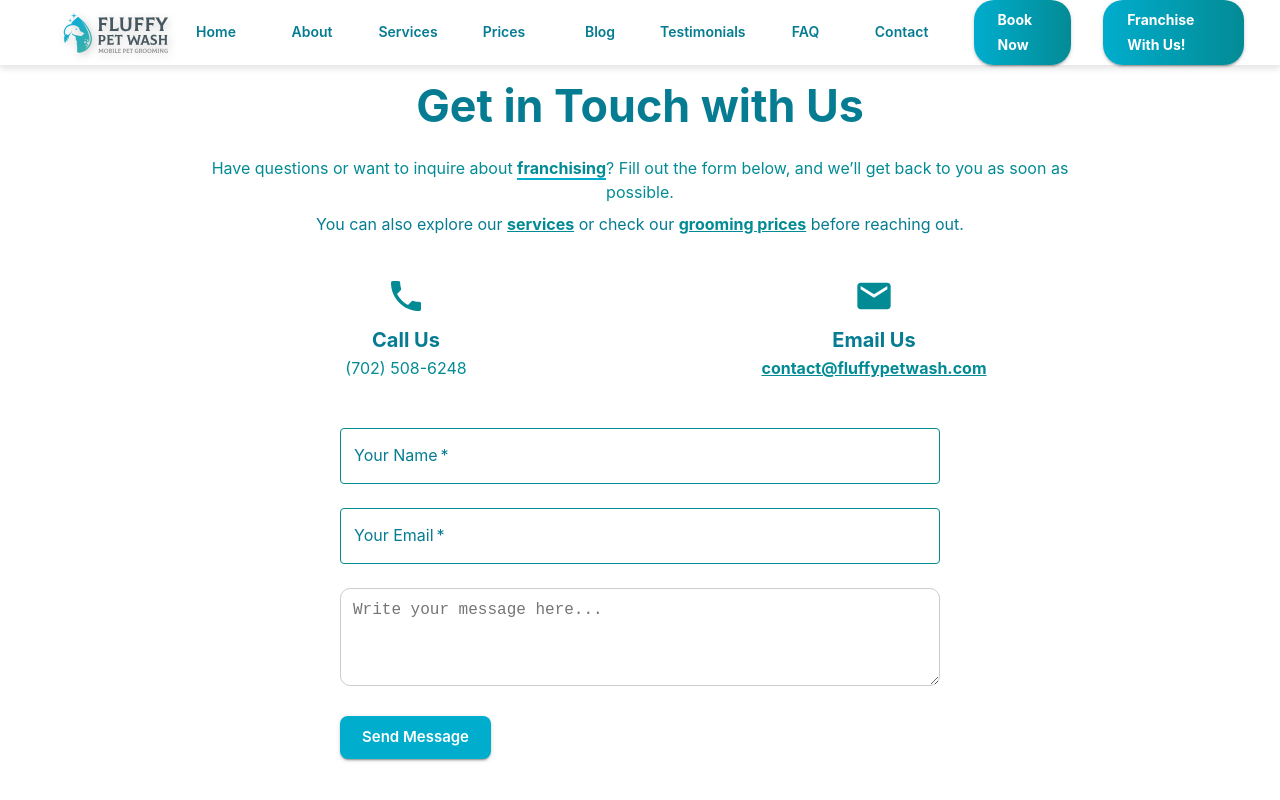
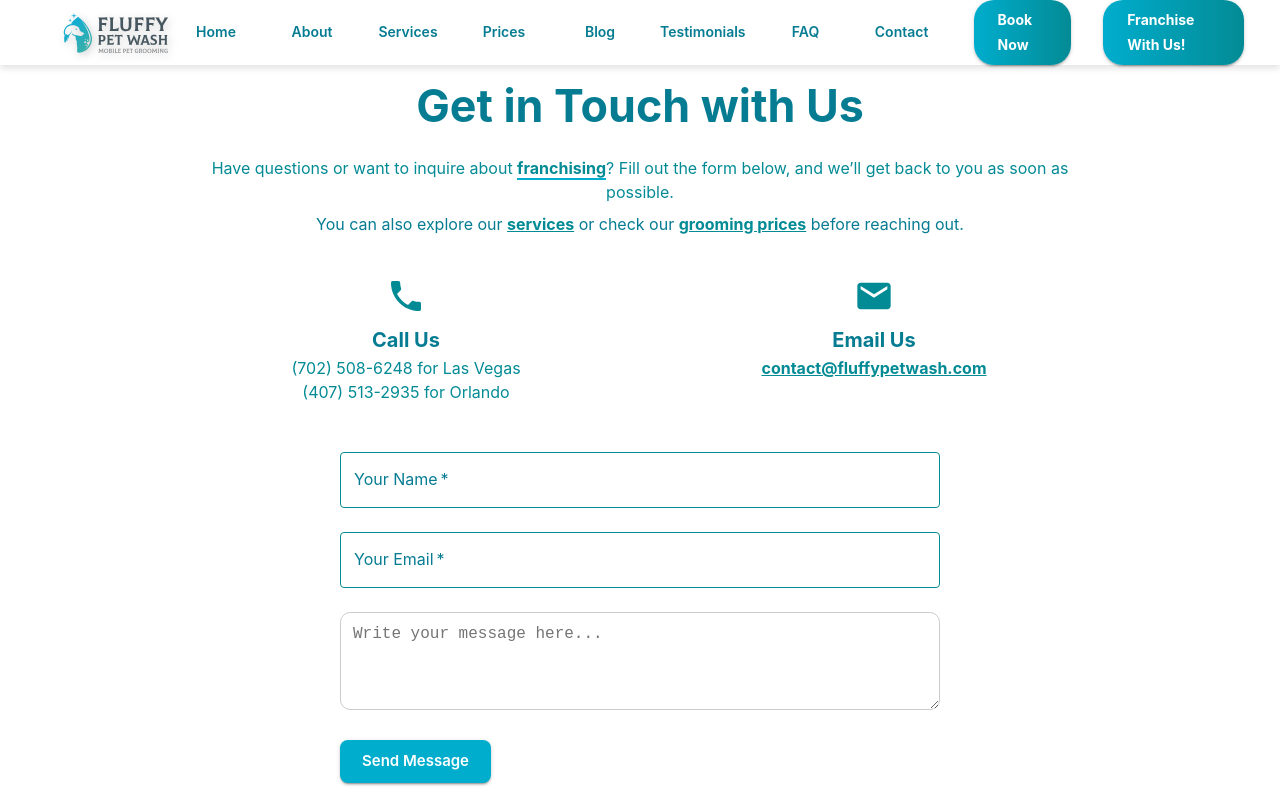
Before and after one commit to crisboxing11/Fluffy, a Next.js app: page /contact in a window 1280 px wide. Shown: the top 800 px of the page. Built offline with nearby package versions, Linux system fonts and the light colour scheme.

Commit message:
added orlando number

```diff
--- a/pages/contact.tsx
+++ b/pages/contact.tsx
@@ -197,7 +197,8 @@ const ContactPage = () => {
               <PhoneIcon sx={{ fontSize: 40, color: '#038B95' }} />
             </IconButton>
             <Typography variant="h6" fontWeight="bold">Call Us</Typography>
-            <Typography variant="body1" color="textSecondary">(702) 508-6248</Typography>
+            <Typography variant="body1" color="textSecondary">(702) 508-6248 for Las Vegas</Typography>
+            <Typography variant="body1" color="textSecondary">(407) 513-2935 for Orlando</Typography>
           </Grid>
           <Grid item xs={12} sm={6} textAlign="center">
             <IconButton color="primary" aria-label="Email Fluffy Pet Wash">
```
